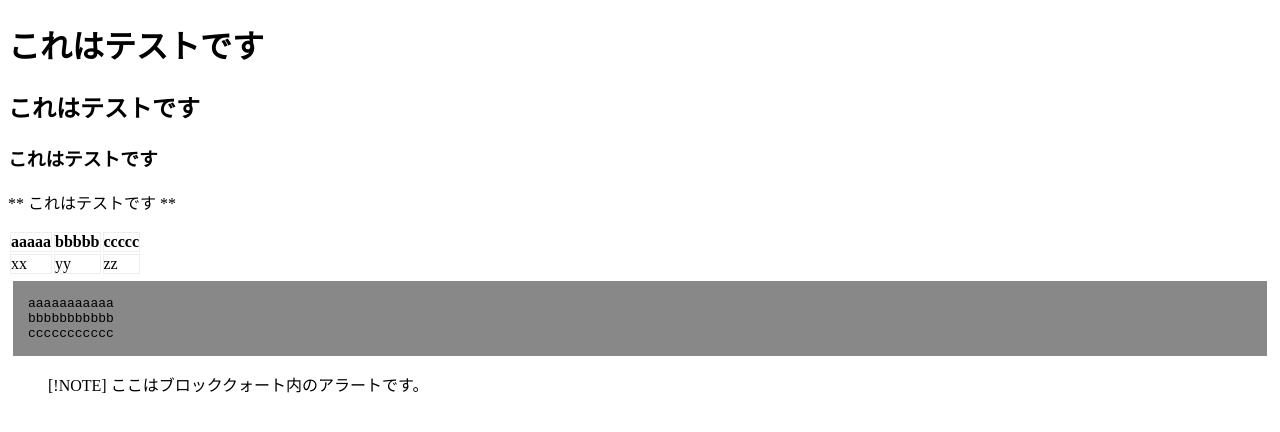
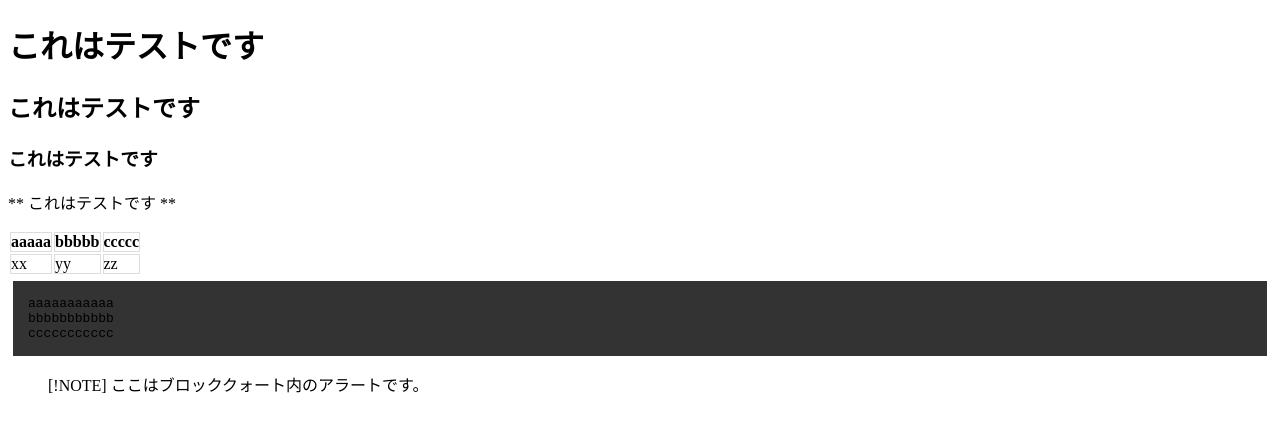
Before and after one commit to rfriends/rfriends, a Jekyll site: the page built from test.md, in a window 1280 px wide. Shown: the top 432 px of the page. Built offline with Jekyll 4.4.1, drawn with Linux system fonts in a browser that asks for light colours; our own code applies the rules of GitHub Pages for plain Markdown files; Markdown is read by kramdown in place of the engine named in the settings.

Commit message:
Update default.html

```diff
--- a/_layouts/default.html
+++ b/_layouts/default.html
@@ -6,7 +6,7 @@
     <style>
       table {
         table, td, th {
-          border: 1px #eeeeee solid;
+          border: 1px #dddddd solid;
           padding: 0px;
         }
       }
@@ -14,7 +14,7 @@
 #border:1px solid #ccc;
 padding:5px;
 margin:5px;
-background-color:#888888;
+background-color:#333;
         }
 
     </style>
```
